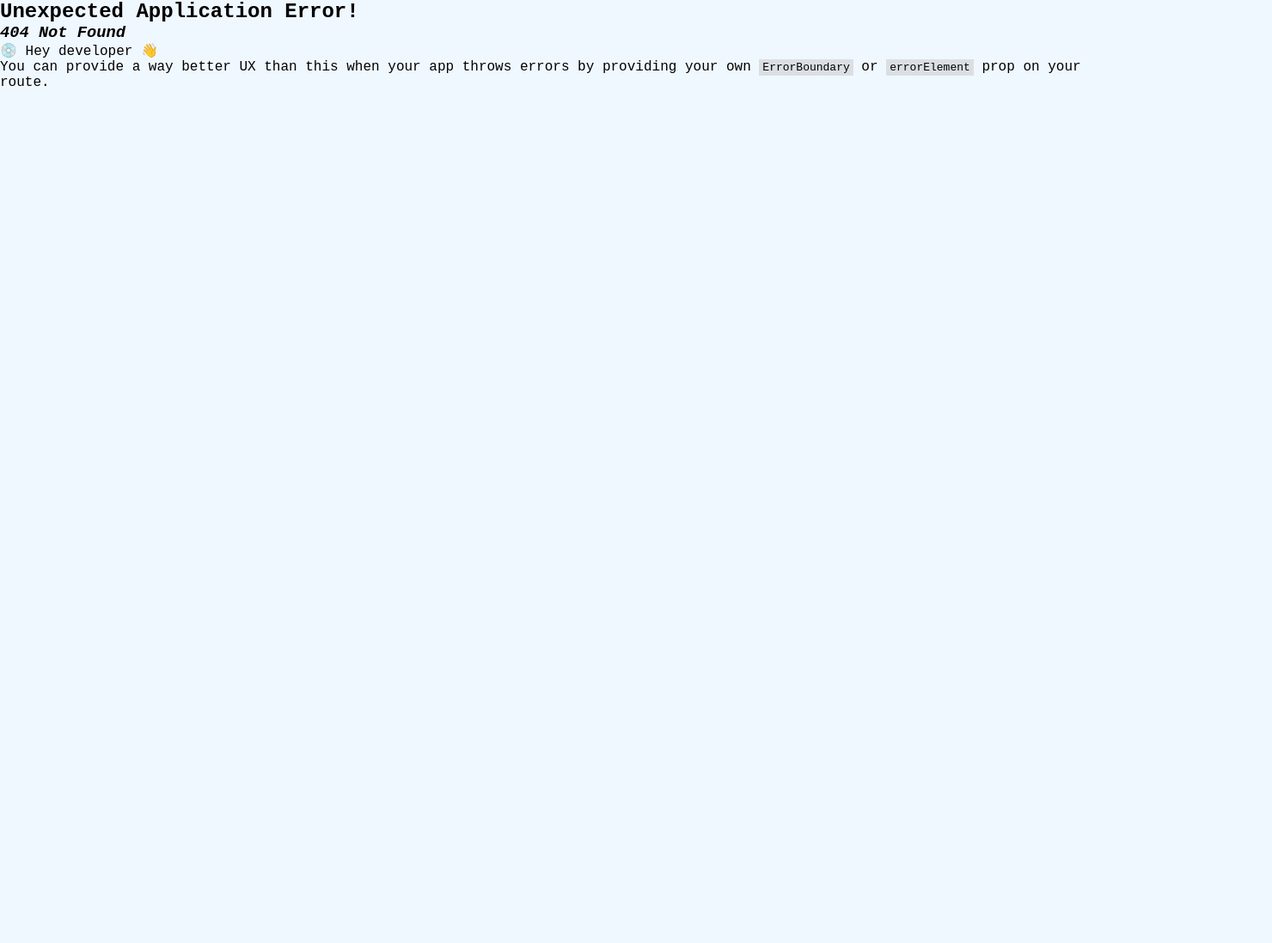
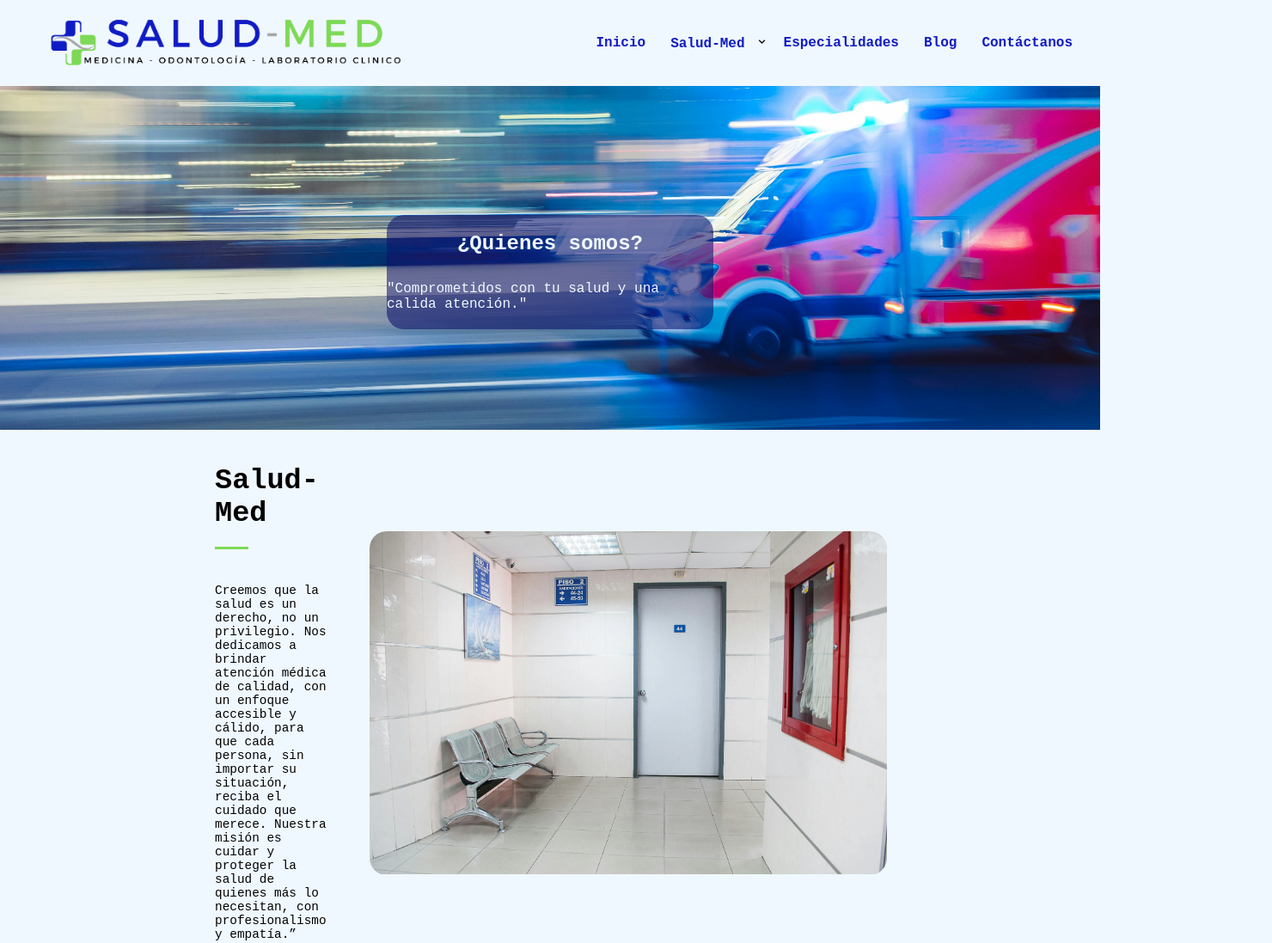
Before and after one commit to Alzm21/salud-med-project, a React (Vite) app: page /nosotros/quienes-somos in a window 1280 px wide. Before the commit this address had no page. Shown: the top 1097 px of the page at 86% size, 1480 px wide, since content can reach past the window. Before the commit the page ends 800 px from the top, so only its background shows below. Built offline with nearby package versions, Linux system fonts and the light colour scheme; a web font is replaced by a local one.

Commit message:
footbar correction, header update

```diff
--- /dev/null
+++ b/src/layouts/AboutUsLayout.jsx
@@ -0,0 +1,12 @@
+import { Outlet } from "react-router-dom"
+
+const AboutUsLayout = () => {
+  return (
+    <div>
+        <Outlet/>
+        xd
+    </div>
+  )
+}
+
+export default AboutUsLayout
--- a/src/layouts/header/Navbar.jsx
+++ b/src/layouts/header/Navbar.jsx
@@ -23,8 +23,19 @@ const Navbar = () => {
     return () => window.removeEventListener('scroll', handleScroll);
   }, []);
 
+    const [isAtTop, setIsAtTop] = useState(true);
+    const handleScroll = () => {
+      setIsAtTop(window.scrollY === 0);
+    };
+    useEffect(() => {
+      window.addEventListener('scroll', handleScroll);
+      return () => {
+       window.removeEventListener('scroll', handleScroll);
+      };
+    }, []);
+
   return (
-    <div className={`navbar ${isFixed? 'navbar--fixed': ''}`}>
+    <div className={isFixed || isAtTop ? 'navbar--fixed': ''}>
         <div className='navbar__logo'>
           <a href="/">
             <img src="/assets/2 LogoSALUDMED Largo sin fondo.png" alt="Salud Med Logo" />
@@ -33,7 +44,18 @@ const Navbar = () => {
           <nav>
             <ul className='navbar__menu'>
               <li className='navbar__item'><a href="/">Inicio</a></li>
-              <li className='navbar__item'><a href="/nosotros">Salud-Med</a><i className='bx bx-chevron-down'></i></li>
+
+                <li className='navbar__item navbar__dropdown'>
+                  <a href="/nosotros">Salud-Med</a>
+                  <i className='bx bx-chevron-down'></i>
+
+                  <ul className='navbar__submenu'>
+                    <li><a href="/nosotros/quienes-somos">Sobre Nosotros</a></li>
+                    <li><a href="">Misión Visión</a></li>
+                    <li><a href="">Valor Empresarial</a></li>
+                  </ul>
+                </li>
+
               <li className='navbar__item'><a href="servicios">Especialidades</a></li>
               <li className='navbar__item'><a href="">Blog</a></li>
               <li className='navbar__item'><a href="/contacto">Contáctanos</a></li>
--- a/src/layouts/header/styles/Navbar.css
+++ b/src/layouts/header/styles/Navbar.css
@@ -11,11 +11,18 @@
 }
 
 .navbar--fixed {
+  display: flex;
+  justify-content: space-between;
+  align-items: center;
+  padding: 10px 20px;
+  width: 100%;
+  height: 100px;
+  background-color: aliceblue;
   position: fixed;
   top: 0;
   left: 0;
   right: 0;
-  z-index: 1000;
+  z-index: 10;
 }
 
 .navbar__logo img{
@@ -25,12 +32,13 @@
 
 .navbar__menu {
   display: flex;
+  align-items: center;
   list-style: none;
   gap: 5px;
   font-weight: 700;
 }
 
-.navbar__item a {
+/* .navbar__item a {
   color: #101cc3;
   text-decoration: none;
   font-size: 16px;
@@ -44,11 +52,56 @@
   background-color: #7ed957;
   border-radius: 5px;
 }
-/* .navbar__item a {
+*/
+.navbar__item {
+  position: relative;
+  padding: 40px 0;
+}
+
+.navbar__submenu {
+  display: none;
+  position: absolute;
+  top: 100%;
+  left: 0;
+  background-color: aliceblue;
+  box-shadow: 0px 4px 8px rgba(0, 0, 0, 0.1);
+  padding: 0.5rem 0;
+  z-index: 10;
+  border-radius: 15px;
+  list-style: none;
+
+}
+
+.navbar__submenu li {
+  padding: 0.5rem 1rem;
+  white-space: nowrap; /* Prevents items from wrapping */
+}
+
+.navbar__submenu li a {
+  color: #333;
+  text-decoration: none;
+  display: block;
+}
+
+.navbar__submenu li a:hover {
+  background-color: #f4f4f4; /* Change color on hover */
+}
+
+.navbar__item.navbar__dropdown:hover .navbar__submenu {
+  display: block;
+}
+
+.navbar__link-container {
+  display: flex;
+  flex-direction: column;
+  align-items: center;
+}
+
+.navbar__item a {
   position: relative;
   color: #101cc3;
   text-decoration: none;
-  font-size: 20px;
+  font-size: 16px;
   padding: 8px 12px;
   transition: color 0.3s ease;
 }
@@ -78,4 +131,4 @@
 .navbar__item a:hover::before,
 .navbar__item a:hover::after {
   width: 100%;
-} */
+}
--- a/src/pages/aboutus/AboutUs.jsx
+++ b/src/pages/aboutus/AboutUs.jsx
@@ -1,25 +1,96 @@
-import React from 'react'
+import { useState } from "react"
+import './styles/AboutUs.css'
 
 const AboutUs = () => {
+
+  const [currentIndex, setCurrentIndex] = useState(0)
+  const images = [
+    '/images/alexandr-podvalny-tE7_jvK-_YU-unsplash.webp',
+    '/images/alexandr-podvalny-tE7_jvK-_YU-unsplash.webp',
+    '/images/alexandr-podvalny-tE7_jvK-_YU-unsplash.webp',
+    '/images/alexandr-podvalny-tE7_jvK-_YU-unsplash.webp',
+    '/images/alexandr-podvalny-tE7_jvK-_YU-unsplash.webp',
+    '/images/alexandr-podvalny-tE7_jvK-_YU-unsplash.webp'
+  ]
+
+  const nextSlide = () => {
+    setCurrentIndex((currentIndex + 1) % images.length)
+  }
+
+  const prevSlide = () => {
+    setCurrentIndex((currentIndex - 1 + images.length) % images.length)
+  }
+
   return (
-    <div>
-      <h1>Sobre Nosotros</h1>
-      <p></p>
+    <div className="about__us">
+      <div className="about__content">
+        <div className="about__title">
+          <h2>¿Quienes somos?</h2>
+          <p>"Comprometidos con tu salud y una calida atención."</p>
+        </div>
+      </div>
 
-      <h1>MISION</h1>
-        <p>
-          Nuestra misión es brindar atención médica integral y de alta calidad a las personas que más lo necesitan. Y además nuestro compromiso constante con
-          profesionalismo y la calidez humana. Nos enfocamos en priorizar la dignidad y el bienestar de cada paciente, ofreciendo un servicio cercano, compasivo
-          y responsable en cada paso del proceso de atención
-        </p>
-      <h1>VISION</h1>
-        <p>
-          Ser un referente en la atención médica a nivel nacional, reconocidos por nuestra excelencia en el servicio, la calidez de nuestro equipo y nuestro impacto
-          positivo en las comunidades más vulnerables. Aspiramos a mejorar la calidad de vida de quienes más lo necesitan, promoviendo salud y el bienestar a través
-          de un modelo de atención humano, innovador y comprometido con la equidad en salud
-        </p>
+      <div className="main_container">
+        <div className="container one">
+          <div className="content">
+            <h2>Salud-Med</h2>
+            <hr className="content__underline"/>
+            <p>Creemos que la salud es un derecho, no un privilegio. Nos dedicamos a brindar atención médica de calidad,
+              con un enfoque accesible y cálido, para que cada persona, sin importar su situación, reciba el cuidado que merece.
+              Nuestra misión es cuidar y proteger la salud de quienes más lo necesitan, con profesionalismo y empatía.”
+            </p>
+          </div>
+          <img className="content__image" src="/images/martha-dominguez-de-gouveia-g0PTp89dumc-unsplash.webp" alt="" />
+        </div>
+
+        <div className="container two">
+          <div className="content">
+            <h2>Nuestra Historia</h2>
+            <hr className="content__underline"/>
+            <p className="two_description">
+              “Salud-Med fue fundado el (insertar fecha) con el propósito de cerrar la brecha en el acceso a servicios médicos para las personas que más lo requieren.
+              Desde nuestros inicios, hemos trabajado por ser un espacio en el que cada paciente se sienta valorado, respetado y
+              atendido con la misma dedicación que brindamos a nuestras propias familias.”
+            </p>
+          </div>
+          <div className="img__container">
+            <img className="content__image a" src="/images/about_us_01.jpeg" alt="about01" />
+            <img className="content__image b" src="/images/about_us_03.jpeg" alt="about02" />
+            <img className="content__image c" src="/images/about_us_02.jpeg" alt="about03" />
+          </div>
+        </div>
+        <div className="container three">
+          <div className="content">
+            <h2>Nuestro Equipo</h2>
+            <hr className="content__underline"/>
+          <p>
+            Nuestro equipo está compuesto por profesionales dedicados y experimentados que, además de su preparación, comparten la visión de un cuidado cercano y accesible.
+            Cada miembro de Salud-Med contribuye a un ambiente en el que la excelencia y la calidez humana son esenciales.
+          </p>
+          </div>
+          <div className="carousel">
+
+            <div className="carousel__track" style={{ transform: `translateX(-${currentIndex * 100}%)` }}>
+              {images.map((img, index) => (
+                <img key={index} src={img} alt={`Slide ${index + 1}`} className="carousel__image" />
+              ))}
+            </div>
+
+            <button className="carousel__btn carousel__btn--prev" onClick={prevSlide}>❮</button>
+            <button className="carousel__btn carousel__btn--next" onClick={nextSlide}>❯</button>
+          </div>
+        </div>
+        <div className="container four">
+          <p>
+            "En nombre de Salud-Med, estamos comprometidos con el cuidado de tu salud y la de tu familia. Sabemos que la salud no es solo física: es el pilar fundamental para alcanzar
+            tus sueños, cumplir tus metas y disfrutar plenamente de la vida que mereces."
+          </p>
+          <div className="four_img_a"></div>
+          <div className="four_img_b"></div>
+        </div>
+      </div>
+
     </div>
-    /* RDV codigo windows 10 y whokeys.com*/
   )
 }
 
--- /dev/null
+++ b/src/pages/aboutus/BusinessPhilosophy.jsx
@@ -0,0 +1,8 @@
+
+const BusinessPhilosophy = () => {
+  return (
+    <div>BusinessPhilosophy</div>
+  )
+}
+
+export default BusinessPhilosophy
--- /dev/null
+++ b/src/pages/aboutus/MisionVision.jsx
@@ -0,0 +1,25 @@
+
+const MisionVision = () => {
+  return (
+    <div>
+      <h1>Sobre Nosotros</h1>
+      <p></p>
+
+      <h1>MISION</h1>
+        <p>
+          Nuestra misión es brindar atención médica integral y de alta calidad a las personas que más lo necesitan. Y además nuestro compromiso constante con
+          profesionalismo y la calidez humana. Nos enfocamos en priorizar la dignidad y el bienestar de cada paciente, ofreciendo un servicio cercano, compasivo
+          y responsable en cada paso del proceso de atención
+        </p>
+      <h1>VISION</h1>
+        <p>
+          Ser un referente en la atención médica a nivel nacional, reconocidos por nuestra excelencia en el servicio, la calidez de nuestro equipo y nuestro impacto
+          positivo en las comunidades más vulnerables. Aspiramos a mejorar la calidad de vida de quienes más lo necesitan, promoviendo salud y el bienestar a través
+          de un modelo de atención humano, innovador y comprometido con la equidad en salud
+        </p>
+    </div>
+    /* RDV codigo windows 10 y whokeys.com*/
+  )
+}
+
+export default MisionVision
--- /dev/null
+++ b/src/pages/aboutus/styles/AboutUs.css
@@ -0,0 +1,168 @@
+.about__us {
+    display: flex;
+    flex-direction: column;
+    align-items: center;
+}
+
+.about__content {
+    width: 100%;
+    height: 500px;
+    background-image: url("/images/camilo-jimenez-vGu08RYjO-s-unsplash.webp");
+    background-position: 100% 65%;
+    background-size: cover;
+}
+
+.about__title {
+    margin: 250px 450px 135px 450px;
+    padding: 20px 0;
+    display: flex;
+    flex-direction: column;
+    align-items: center;
+    gap: 30px;
+    color: aliceblue;
+    background-color: #0d136d93;
+    border-radius: 20px;
+}
+
+.main_container {
+    padding: 20px 0;
+    display: flex;
+    flex-direction: column;
+    position: relative;
+}
+
+.container {
+    display: flex;
+    flex-direction: row;
+    align-items: center;
+    padding: 0 250px;
+    gap: 50px;
+}
+.one {
+    background-color: aliceblue;
+    padding-bottom: 50px;
+}
+
+.two {
+    background-image: linear-gradient( aliceblue, #4149c56c, aliceblue), url("/assets/FONDO\ MARCA\ DE\ AGUA\ AZUL.png");
+    background-size: cover;
+    flex-direction: column;
+    padding-bottom: 40px;
+}
+
+.three {
+    flex-direction: column;
+    background-color: aliceblue;
+    height: 850px;
+}
+
+.four {
+    width: 100%;
+    height: 400px;
+    font-style: italic;
+    line-height: 25px;
+    position: relative;
+    overflow: hidden;
+}
+
+.content h2{
+    padding: 20px 0;
+    font-size: 2.1rem;
+}
+
+.content__underline{
+    width: 30%;
+    height: 3px;
+    background-color: #7ed957;
+    border: none;
+    margin-bottom: 20px;
+}
+
+.content p {
+    font-size: 0.9rem;
+    font-weight: lighter;
+    padding: 20px 0;
+}
+
+.two_description {
+    background-color: #f0f8ffb9;
+    border-radius: 5px;
+}
+
+.content__image{
+    width: 100%;
+    height: 400px;
+    border-radius: 20px;
+}
+
+.img__container {
+    display: flex;
+    gap: 15px;
+}
+
+.img__container img{
+    height: 300px;
+}
+
+.carousel {
+    position: relative;
+    width: 400px;
+    overflow: hidden;
+    margin: auto;
+}
+
+.carousel__track {
+    display: flex;
+    transition: transform 0.5s ease;
+    width: 100%;
+}
+
+.carousel__image {
+    min-width: 100%;
+    height: 450px;
+}
+
+.carousel__btn {
+    position: absolute;
+    top: 50%;
+    transform: translateY(-50%);
+    background-color: rgba(0, 0, 0, 0.5);
+    color: white;
+    border: none;
+    padding: 10px;
+    cursor: pointer;
+    font-size: 18px;
+}
+
+.carousel__btn:hover {
+    background-color: #7ed95798;
+    color: #414ac5;
+}
+
+.carousel__btn--prev {
+    left: 10px;
+}
+
+.carousel__btn--next {
+    right: 10px;
+}
+
+.four_img_a {
+    height: 250px;
+    width: 250px;
+    position: absolute;
+    background-image: linear-gradient(aliceblue, #ffffff3d, aliceblue), url("/assets/22_Logotipo_CRUZ_SM_SinFondo.png");
+    background-size: cover;
+    right: 0;
+    bottom: 40%;
+}
+
+.four_img_b {
+    height: 200px;
+    width: 200px;
+    position: absolute;
+    background-image: linear-gradient(aliceblue, #00000000, aliceblue), url("/assets/24\ Logotipo\ CRUZ\ SinFondo.png");
+    background-size: cover;
+    bottom: 0;
+    left: 3%;
+}
```
Also changed, not shown: src/router/router.jsx (+18 -1 lines).
